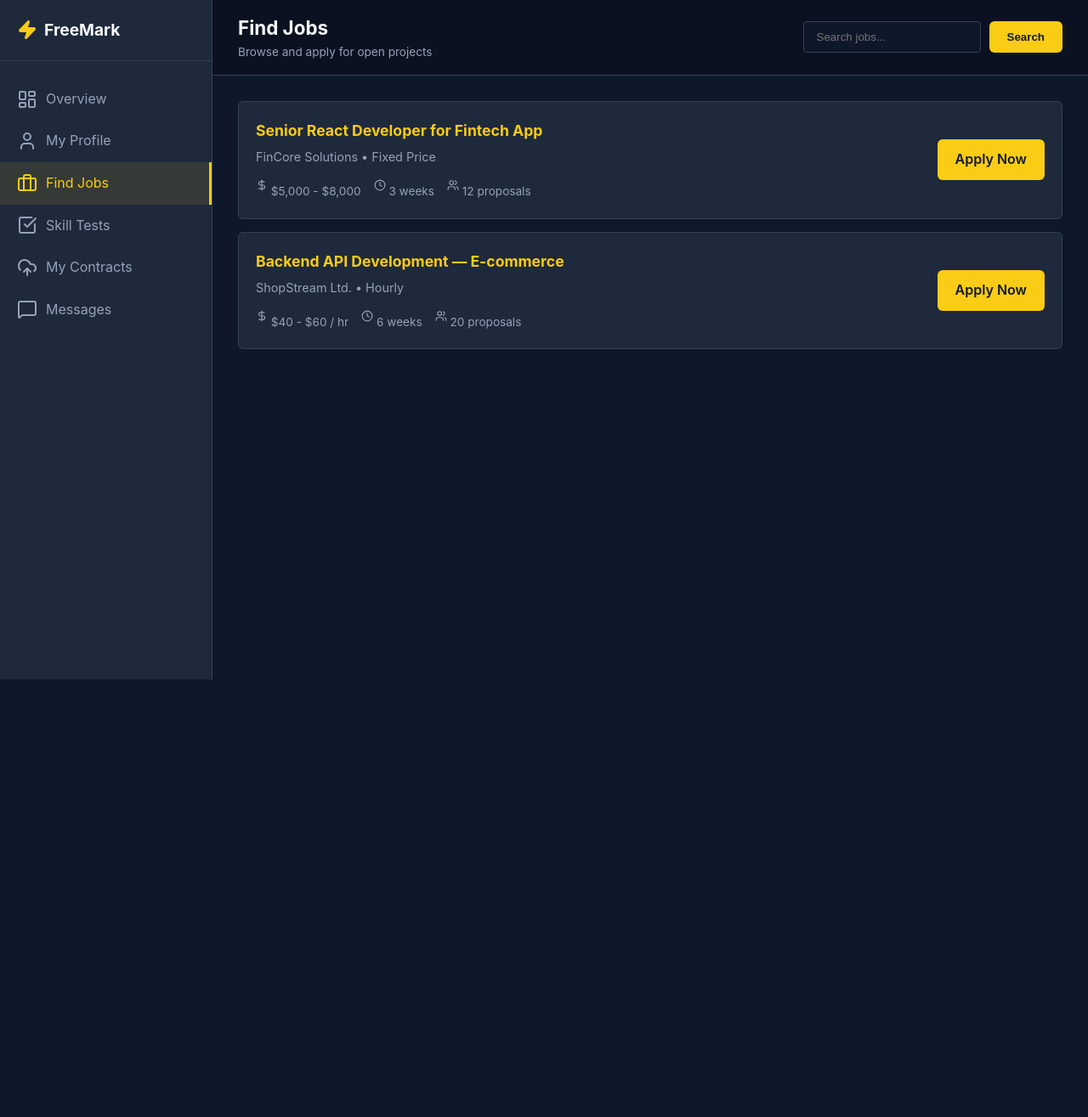
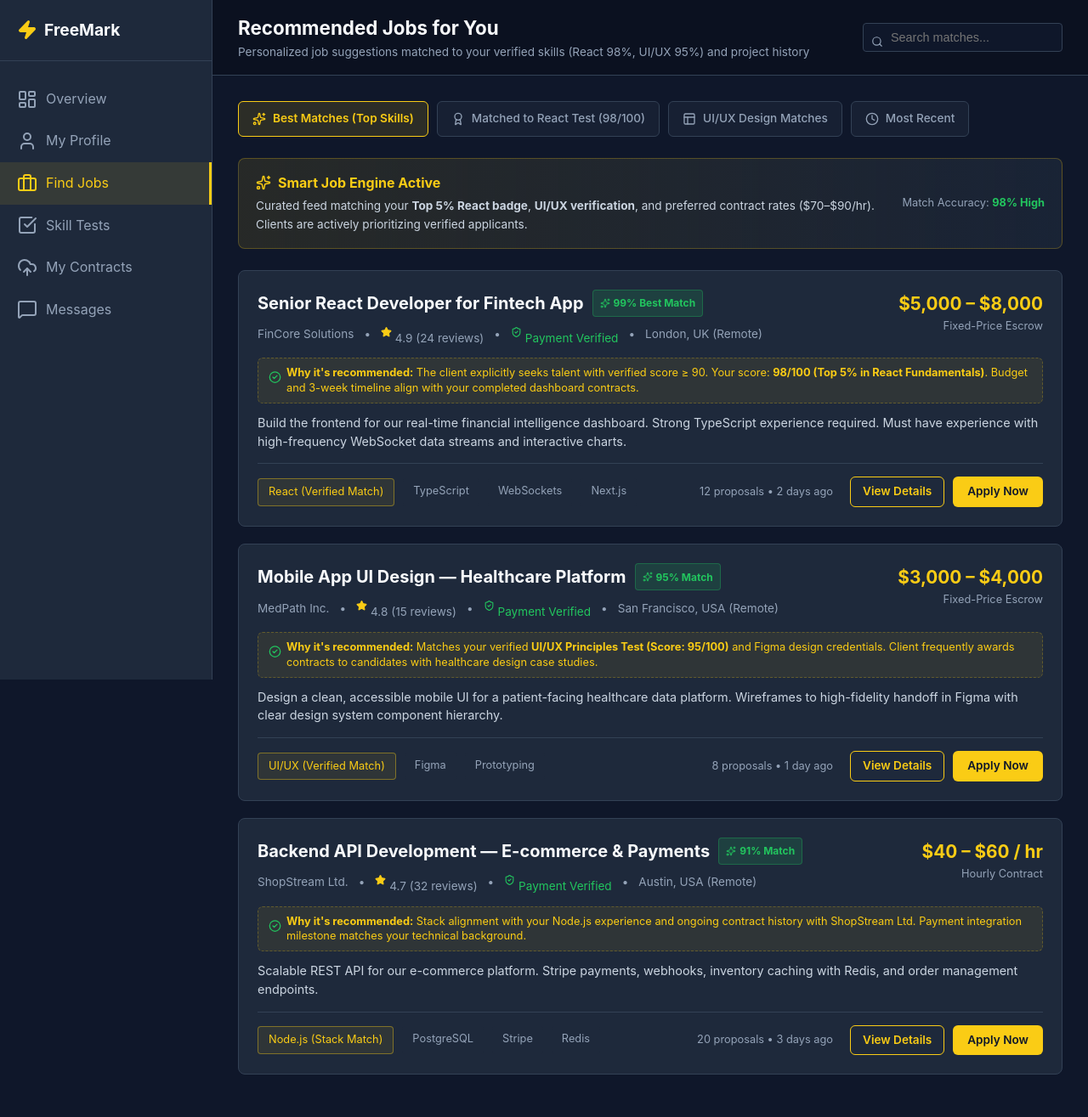
Before and after one commit to iafuad/FreeMark, a PHP site: page /freelancer/jobs.html in a window 1280 px wide. Shown: the whole page at 85% size. Before the commit the page ends 800 px from the top, so only its background shows below. Run offline with PHP 8.4, Linux system fonts and the light colour scheme.

Commit message:
Enhance freelancer and job recommendation pages with smart matching features; update UI elements and improve content for better user engagement

```diff
--- a/css/freelancer/components.css
+++ b/css/freelancer/components.css
@@ -410,3 +410,106 @@
     gap: 10px;
     flex-shrink: 0;
 }
+
+/* Smart Job Recommendations */
+.smart-banner {
+    background: linear-gradient(90deg, rgba(250, 204, 21, 0.1) 0%, rgba(30, 41, 59, 0.7) 100%);
+    border: 1px solid rgba(250, 204, 21, 0.25);
+    border-radius: 8px;
+    padding: 16px 20px;
+    margin-bottom: 25px;
+    display: flex;
+    align-items: center;
+    justify-content: space-between;
+    gap: 15px;
+}
+
+.smart-banner-text h4 {
+    margin: 0 0 4px 0;
+    color: var(--accent);
+    font-size: 1rem;
+    display: flex;
+    align-items: center;
+    gap: 8px;
+}
+
+.smart-banner-text p {
+    margin: 0;
+    font-size: 0.85rem;
+    color: #cbd5e1;
+}
+
+.smart-filter-bar {
+    display: flex;
+    gap: 10px;
+    margin-bottom: 25px;
+    flex-wrap: wrap;
+    align-items: center;
+}
+
+.smart-tab {
+    padding: 8px 16px;
+    background: var(--bg-card);
+    border: 1px solid var(--border-color);
+    border-radius: 6px;
+    color: var(--text-secondary);
+    text-decoration: none;
+    font-size: 0.85rem;
+    font-weight: 500;
+    transition: all 0.2s ease;
+    display: inline-flex;
+    align-items: center;
+    gap: 8px;
+}
+
+.smart-tab:hover {
+    border-color: var(--accent);
+    color: var(--text-primary);
+}
+
+.smart-tab.active {
+    background: rgba(250, 204, 21, 0.12);
+    border-color: var(--accent);
+    color: var(--accent);
+    font-weight: 600;
+}
+
+.match-badge {
+    display: inline-flex;
+    align-items: center;
+    gap: 4px;
+    padding: 3px 8px;
+    border-radius: 4px;
+    font-size: 0.75rem;
+    font-weight: 700;
+    background: rgba(34, 197, 94, 0.15);
+    color: #22c55e;
+    border: 1px solid rgba(34, 197, 94, 0.3);
+}
+
+.match-reason {
+    background: rgba(250, 204, 21, 0.08);
+    border: 1px dashed rgba(250, 204, 21, 0.25);
+    border-radius: 6px;
+    padding: 8px 12px;
+    font-size: 0.8rem;
+    color: var(--accent);
+    margin: 12px 0;
+    display: flex;
+    align-items: flex-start;
+    gap: 6px;
+    line-height: 1.4;
+}
+
+.job-card-rich {
+    background-color: var(--bg-secondary);
+    border: 1px solid var(--border-color);
+    border-radius: 8px;
+    padding: 22px;
+    margin-bottom: 20px;
+    transition: border-color 0.2s ease;
+}
+
+.job-card-rich:hover {
+    border-color: var(--accent);
+}
--- a/freelancer/jobs.html
+++ b/freelancer/jobs.html
@@ -32,43 +32,200 @@
     <main class="freelancer-main">
         <header class="freelancer-header">
             <div class="header-title">
-                <h2>Find Jobs</h2>
-                <p>Browse and apply for open projects</p>
+                <h2>Recommended Jobs for You</h2>
+                <p>Personalized job suggestions matched to your verified skills (React 98%, UI/UX 95%) and project history</p>
             </div>
-            <div style="display: flex; gap: 10px;">
-                <input type="text" placeholder="Search jobs..." style="padding: 8px 15px; border-radius: 4px; border: 1px solid var(--border-color); background: var(--bg-primary); color: white;">
-                <button class="btn btn-primary">Search</button>
+            <div style="display: flex; gap: 10px; align-items: center;">
+                <div style="position: relative;">
+                    <input type="text" placeholder="Search matches..." style="padding: 8px 15px 8px 32px; border-radius: 4px; border: 1px solid var(--border-color); background: var(--bg-primary); color: white; font-size: 0.9rem;">
+                    <i data-lucide="search" style="position: absolute; left: 10px; top: 10px; width: 14px; color: var(--text-secondary);"></i>
+                </div>
             </div>
         </header>
 
         <div class="freelancer-content">
-            <div class="job-list">
-                <!-- Job 1 -->
-                <div class="job-item">
-                    <div class="job-info">
-                        <h4>Senior React Developer for Fintech App</h4>
-                        <p>FinCore Solutions • Fixed Price</p>
-                        <div class="job-meta">
-                            <span><i data-lucide="dollar-sign" style="width: 14px;"></i> $5,000 - $8,000</span>
-                            <span><i data-lucide="clock" style="width: 14px;"></i> 3 weeks</span>
-                            <span><i data-lucide="users" style="width: 14px;"></i> 12 proposals</span>
+            <!-- Smart Filter Tabs -->
+            <div class="smart-filter-bar">
+                <a href="#" class="smart-tab active">
+                    <i data-lucide="sparkles" style="width: 16px;"></i> Best Matches (Top Skills)
+                </a>
+                <a href="#" class="smart-tab">
+                    <i data-lucide="award" style="width: 16px;"></i> Matched to React Test (98/100)
+                </a>
+                <a href="#" class="smart-tab">
+                    <i data-lucide="layout" style="width: 16px;"></i> UI/UX Design Matches
+                </a>
+                <a href="#" class="smart-tab">
+                    <i data-lucide="clock" style="width: 16px;"></i> Most Recent
+                </a>
+            </div>
+
+            <!-- Smart Matching Context Banner -->
+            <div class="smart-banner">
+                <div class="smart-banner-text">
+                    <h4><i data-lucide="sparkles" style="width: 18px;"></i> Smart Job Engine Active</h4>
+                    <p>Curated feed matching your <strong>Top 5% React badge</strong>, <strong>UI/UX verification</strong>, and preferred contract rates ($70–$90/hr). Clients are actively prioritizing verified applicants.</p>
+                </div>
+                <div style="font-size: 0.8rem; color: var(--text-secondary); white-space: nowrap;">
+                    Match Accuracy: <strong style="color: #22c55e;">98% High</strong>
+                </div>
+            </div>
+
+            <!-- Recommended Jobs List -->
+            <div>
+                <!-- Recommended Job 1 -->
+                <div class="job-card-rich">
+                    <div style="display: flex; justify-content: space-between; align-items: flex-start; margin-bottom: 10px;">
+                        <div>
+                            <div style="display: flex; align-items: center; gap: 10px; margin-bottom: 6px;">
+                                <h3 style="margin: 0; font-size: 1.25rem;">
+                                    <a href="../guest/job-details.html" style="color: var(--text-primary); text-decoration: none;">Senior React Developer for Fintech App</a>
+                                </h3>
+                                <span class="match-badge"><i data-lucide="sparkles" style="width: 12px;"></i> 99% Best Match</span>
+                            </div>
+                            <div style="font-size: 0.85rem; color: var(--text-secondary); display: flex; align-items: center; gap: 12px;">
+                                <span>FinCore Solutions</span>
+                                <span>•</span>
+                                <span><i data-lucide="star" style="width: 13px; color: var(--accent); fill: var(--accent); display: inline;"></i> 4.9 (24 reviews)</span>
+                                <span>•</span>
+                                <span style="color: #22c55e;"><i data-lucide="shield-check" style="width: 13px; display: inline;"></i> Payment Verified</span>
+                                <span>•</span>
+                                <span>London, UK (Remote)</span>
+                            </div>
+                        </div>
+                        <div style="text-align: right; white-space: nowrap;">
+                            <div style="color: var(--accent); font-size: 1.3rem; font-weight: 700;">$5,000 – $8,000</div>
+                            <div style="font-size: 0.8rem; color: var(--text-secondary);">Fixed-Price Escrow</div>
                         </div>
                     </div>
-                    <a href="apply.html" class="btn btn-primary">Apply Now</a>
+
+                    <!-- Match Explanation Callout -->
+                    <div class="match-reason">
+                        <i data-lucide="check-circle-2" style="width: 15px; flex-shrink: 0; margin-top: 2px; color: #22c55e;"></i>
+                        <span><strong>Why it's recommended:</strong> The client explicitly seeks talent with verified score &ge; 90. Your score: <strong>98/100 (Top 5% in React Fundamentals)</strong>. Budget and 3-week timeline align with your completed dashboard contracts.</span>
+                    </div>
+
+                    <p style="color: #cbd5e1; font-size: 0.9rem; line-height: 1.5; margin-bottom: 15px;">
+                        Build the frontend for our real-time financial intelligence dashboard. Strong TypeScript experience required. Must have experience with high-frequency WebSocket data streams and interactive charts.
+                    </p>
+
+                    <div style="display: flex; justify-content: space-between; align-items: center; padding-top: 15px; border-top: 1px solid var(--border-color);">
+                        <div class="tags" style="margin-bottom: 0;">
+                            <span class="tag" style="border: 1px solid rgba(250, 204, 21, 0.4); color: var(--accent); background: rgba(250, 204, 21, 0.08);">React (Verified Match)</span>
+                            <span class="tag">TypeScript</span>
+                            <span class="tag">WebSockets</span>
+                            <span class="tag">Next.js</span>
+                        </div>
+
+                        <div style="display: flex; gap: 10px; align-items: center;">
+                            <span style="font-size: 0.8rem; color: var(--text-secondary); margin-right: 10px;">12 proposals • 2 days ago</span>
+                            <a href="../guest/job-details.html" class="btn btn-outline" style="padding: 6px 14px; font-size: 0.85rem; text-decoration: none;">View Details</a>
+                            <a href="apply.html" class="btn btn-primary" style="padding: 6px 16px; font-size: 0.85rem; text-decoration: none;">Apply Now</a>
+                        </div>
+                    </div>
                 </div>
 
-                <!-- Job 2 -->
-                <div class="job-item">
-                    <div class="job-info">
-                        <h4>Backend API Development — E-commerce</h4>
-                        <p>ShopStream Ltd. • Hourly</p>
-                        <div class="job-meta">
-                            <span><i data-lucide="dollar-sign" style="width: 14px;"></i> $40 - $60 / hr</span>
-                            <span><i data-lucide="clock" style="width: 14px;"></i> 6 weeks</span>
-                            <span><i data-lucide="users" style="width: 14px;"></i> 20 proposals</span>
+                <!-- Recommended Job 2 -->
+                <div class="job-card-rich">
+                    <div style="display: flex; justify-content: space-between; align-items: flex-start; margin-bottom: 10px;">
+                        <div>
+                            <div style="display: flex; align-items: center; gap: 10px; margin-bottom: 6px;">
+                                <h3 style="margin: 0; font-size: 1.25rem;">
+                                    <a href="../guest/job-details.html" style="color: var(--text-primary); text-decoration: none;">Mobile App UI Design — Healthcare Platform</a>
+                                </h3>
+                                <span class="match-badge"><i data-lucide="sparkles" style="width: 12px;"></i> 95% Match</span>
+                            </div>
+                            <div style="font-size: 0.85rem; color: var(--text-secondary); display: flex; align-items: center; gap: 12px;">
+                                <span>MedPath Inc.</span>
+                                <span>•</span>
+                                <span><i data-lucide="star" style="width: 13px; color: var(--accent); fill: var(--accent); display: inline;"></i> 4.8 (15 reviews)</span>
+                                <span>•</span>
+                                <span style="color: #22c55e;"><i data-lucide="shield-check" style="width: 13px; display: inline;"></i> Payment Verified</span>
+                                <span>•</span>
+                                <span>San Francisco, USA (Remote)</span>
+                            </div>
+                        </div>
+                        <div style="text-align: right; white-space: nowrap;">
+                            <div style="color: var(--accent); font-size: 1.3rem; font-weight: 700;">$3,000 – $4,000</div>
+                            <div style="font-size: 0.8rem; color: var(--text-secondary);">Fixed-Price Escrow</div>
                         </div>
                     </div>
-                    <a href="apply.html" class="btn btn-primary">Apply Now</a>
+
+                    <!-- Match Explanation Callout -->
+                    <div class="match-reason">
+                        <i data-lucide="check-circle-2" style="width: 15px; flex-shrink: 0; margin-top: 2px; color: #22c55e;"></i>
+                        <span><strong>Why it's recommended:</strong> Matches your verified <strong>UI/UX Principles Test (Score: 95/100)</strong> and Figma design credentials. Client frequently awards contracts to candidates with healthcare design case studies.</span>
+                    </div>
+
+                    <p style="color: #cbd5e1; font-size: 0.9rem; line-height: 1.5; margin-bottom: 15px;">
+                        Design a clean, accessible mobile UI for a patient-facing healthcare data platform. Wireframes to high-fidelity handoff in Figma with clear design system component hierarchy.
+                    </p>
+
+                    <div style="display: flex; justify-content: space-between; align-items: center; padding-top: 15px; border-top: 1px solid var(--border-color);">
+                        <div class="tags" style="margin-bottom: 0;">
+                            <span class="tag" style="border: 1px solid rgba(250, 204, 21, 0.4); color: var(--accent); background: rgba(250, 204, 21, 0.08);">UI/UX (Verified Match)</span>
+                            <span class="tag">Figma</span>
+                            <span class="tag">Prototyping</span>
+                        </div>
+
+                        <div style="display: flex; gap: 10px; align-items: center;">
+                            <span style="font-size: 0.8rem; color: var(--text-secondary); margin-right: 10px;">8 proposals • 1 day ago</span>
+                            <a href="../guest/job-details.html" class="btn btn-outline" style="padding: 6px 14px; font-size: 0.85rem; text-decoration: none;">View Details</a>
+                            <a href="apply.html" class="btn btn-primary" style="padding: 6px 16px; font-size: 0.85rem; text-decoration: none;">Apply Now</a>
+                        </div>
+                    </div>
+                </div>
+
+                <!-- Recommended Job 3 -->
+                <div class="job-card-rich">
+                    <div style="display: flex; justify-content: space-between; align-items: flex-start; margin-bottom: 10px;">
+                        <div>
+                            <div style="display: flex; align-items: center; gap: 10px; margin-bottom: 6px;">
+                                <h3 style="margin: 0; font-size: 1.25rem;">
+                                    <a href="../guest/job-details.html" style="color: var(--text-primary); text-decoration: none;">Backend API Development — E-commerce & Payments</a>
+                                </h3>
+                                <span class="match-badge"><i data-lucide="sparkles" style="width: 12px;"></i> 91% Match</span>
+                            </div>
+                            <div style="font-size: 0.85rem; color: var(--text-secondary); display: flex; align-items: center; gap: 12px;">
+                                <span>ShopStream Ltd.</span>
+                                <span>•</span>
+                                <span><i data-lucide="star" style="width: 13px; color: var(--accent); fill: var(--accent); display: inline;"></i> 4.7 (32 reviews)</span>
+                                <span>•</span>
+                                <span style="color: #22c55e;"><i data-lucide="shield-check" style="width: 13px; display: inline;"></i> Payment Verified</span>
+                                <span>•</span>
+                                <span>Austin, USA (Remote)</span>
+                            </div>
+                        </div>
+                        <div style="text-align: right; white-space: nowrap;">
+                            <div style="color: var(--accent); font-size: 1.3rem; font-weight: 700;">$40 – $60 / hr</div>
+                            <div style="font-size: 0.8rem; color: var(--text-secondary);">Hourly Contract</div>
+                        </div>
+                    </div>
+
+                    <!-- Match Explanation Callout -->
+                    <div class="match-reason">
+                        <i data-lucide="check-circle-2" style="width: 15px; flex-shrink: 0; margin-top: 2px; color: #22c55e;"></i>
+                        <span><strong>Why it's recommended:</strong> Stack alignment with your Node.js experience and ongoing contract history with ShopStream Ltd. Payment integration milestone matches your technical background.</span>
+                    </div>
+
+                    <p style="color: #cbd5e1; font-size: 0.9rem; line-height: 1.5; margin-bottom: 15px;">
+                        Scalable REST API for our e-commerce platform. Stripe payments, webhooks, inventory caching with Redis, and order management endpoints.
+                    </p>
+
+                    <div style="display: flex; justify-content: space-between; align-items: center; padding-top: 15px; border-top: 1px solid var(--border-color);">
+                        <div class="tags" style="margin-bottom: 0;">
+                            <span class="tag" style="border: 1px solid rgba(250, 204, 21, 0.4); color: var(--accent); background: rgba(250, 204, 21, 0.08);">Node.js (Stack Match)</span>
+                            <span class="tag">PostgreSQL</span>
+                            <span class="tag">Stripe</span>
+                            <span class="tag">Redis</span>
+                        </div>
+
+                        <div style="display: flex; gap: 10px; align-items: center;">
+                            <span style="font-size: 0.8rem; color: var(--text-secondary); margin-right: 10px;">20 proposals • 3 days ago</span>
+                            <a href="../guest/job-details.html" class="btn btn-outline" style="padding: 6px 14px; font-size: 0.85rem; text-decoration: none;">View Details</a>
+                            <a href="apply.html" class="btn btn-primary" style="padding: 6px 16px; font-size: 0.85rem; text-decoration: none;">Apply Now</a>
+                        </div>
+                    </div>
                 </div>
             </div>
         </div>
```
Also changed, not shown: client/freelancers.html (+144 -27 lines), css/client/components.css (+90 -0 lines).
